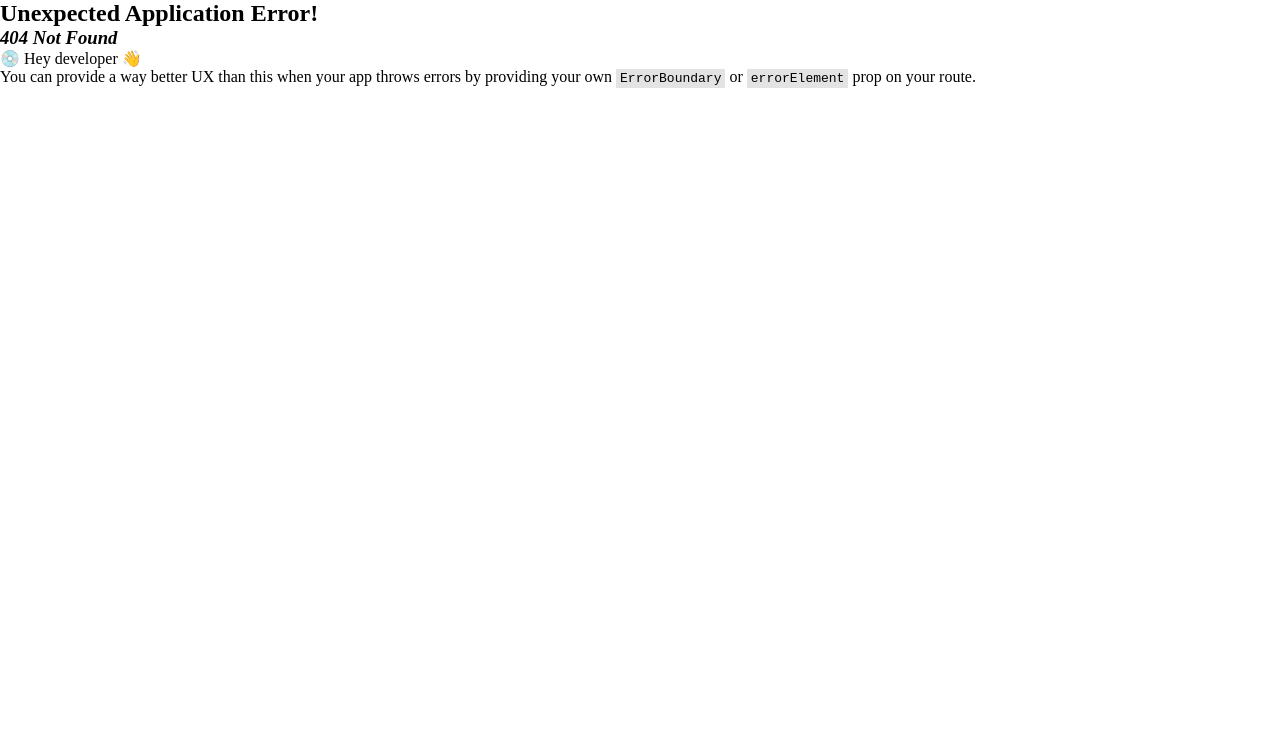
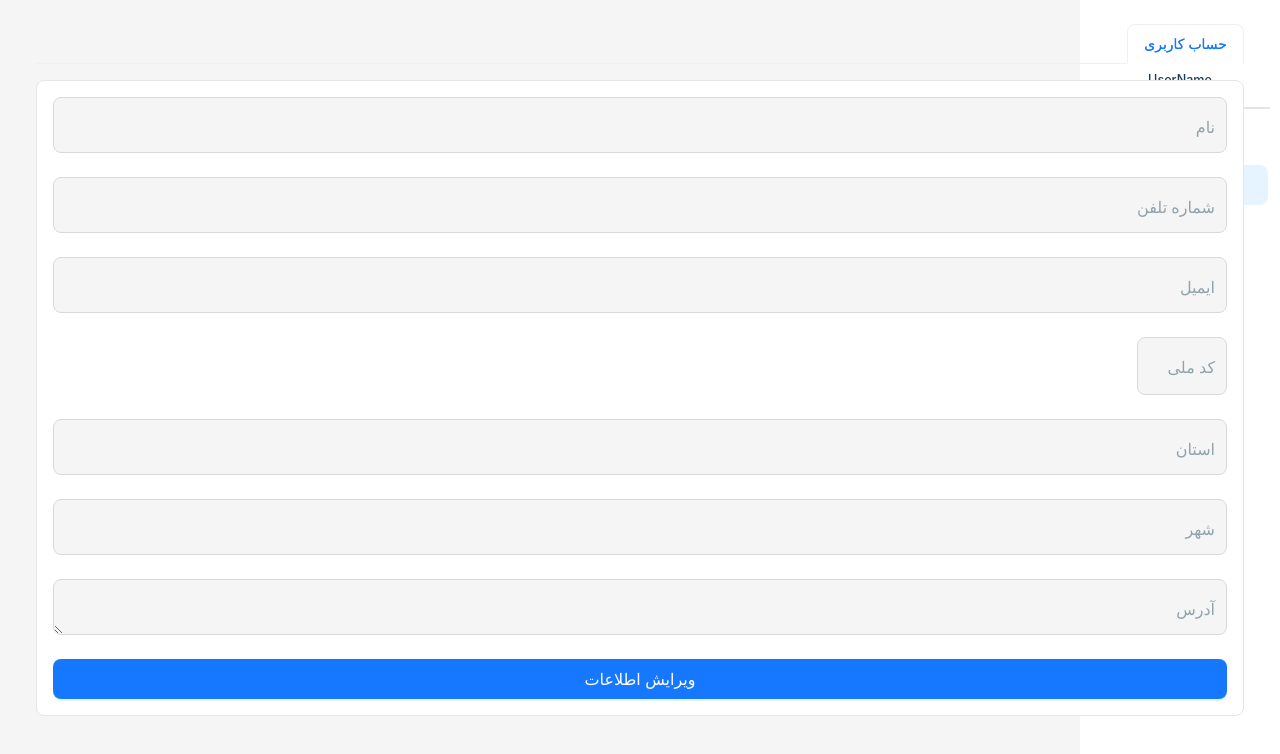
Before and after one commit to Ali-Oliaee/real-estate, a React (Create React App) app: page /profile in a window 1280 px wide. Before the commit this address had no page. Shown: the top 754 px of the page. Built offline with nearby package versions, Linux system fonts and the light colour scheme.

Commit message:
add profile page

```diff
--- a/src/App.js
+++ b/src/App.js
@@ -16,6 +16,10 @@ export const queryClient = new QueryClient({
 })
 
 function App() {
+  document.addEventListener("contextmenu", (e) => {
+    e.preventDefault()
+  })
+
   return (
     <QueryClientProvider client={queryClient}>
       <ConfigProvider direction="rtl" locale={IR}>
--- /dev/null
+++ b/src/components/float-label/index.jsx
@@ -0,0 +1,41 @@
+import React, { useState } from "react"
+import cn from "classnames"
+
+import "./styles.scss"
+
+const FloatLabel = ({
+  children,
+  label,
+  value,
+  forceFocused = false,
+  ...restProps
+}) => {
+  const [focus, setFocus] = useState(false)
+
+  const childrenWithProps = React.Children.map(children, (child) => {
+    if (React.isValidElement(child)) {
+      return React.cloneElement(child, { value, ...restProps })
+    }
+    return child
+  })
+
+  return (
+    <div
+      className="float-label-wrapper"
+      onBlur={() => setFocus(false)}
+      onFocus={() => setFocus(true)}
+    >
+      {childrenWithProps}
+      <label
+        className={cn("label", {
+          float:
+            forceFocused || focus || (value != null && value?.length !== 0),
+        })}
+      >
+        {label}
+      </label>
+    </div>
+  )
+}
+
+export default FloatLabel
--- /dev/null
+++ b/src/components/float-label/styles.scss
@@ -0,0 +1,39 @@
+.float-label-wrapper {
+  position: relative;
+
+  textarea,
+  input:not([type='hidden']),
+  .ant-select-selector {
+    padding: 6px 10px;
+    padding-top: 18px;
+    min-height: 56px;
+  }
+  .ant-select-selection-search-input {
+    padding-top: 12px !important;
+  }
+  .ant-select-selector {
+    display: flex;
+    align-items: flex-end;
+    justify-content: flex-start;
+  }
+  .ant-picker {
+    padding: 0;
+  }
+
+  .label {
+    font-size: 16px;
+    color: #91a2ab;
+    font-weight: 500;
+    position: absolute;
+    pointer-events: none;
+    right: 12px;
+    top: 18px;
+    transition: 0.2s ease all;
+    z-index: 999;
+
+    &.float {
+      top: 6px;
+      font-size: 12px;
+    }
+  }
+}
--- a/src/components/index.js
+++ b/src/components/index.js
@@ -1 +1,2 @@
 export { default as SideMenu } from "./sidebar"
+export { default as FloatLabel } from "./float-label"
--- a/src/index.scss
+++ b/src/index.scss
@@ -2,6 +2,7 @@
     box-sizing: border-box;
     margin: 0;
     padding: 0;
+    user-select: none;
 
 
     .ant-table-container::after,
--- a/src/pages/index.js
+++ b/src/pages/index.js
@@ -1,2 +1,3 @@
 export { default as LoginPage } from "./login"
 export { default as StatesPage } from "./states"
+export { default as ProfilePage } from "./profile"
--- /dev/null
+++ b/src/pages/profile/index.jsx
@@ -0,0 +1,141 @@
+import { Button, Form, Input, InputNumber, message, Tabs } from "antd"
+import { useEffect, useState } from "react"
+import { useQuery } from "react-query"
+// import { CustomDatePicker } from "../../components/CustomDatePicker"
+import { FloatLabel } from "../../components"
+import { useValidators } from "../../hooks"
+import { AdminLayout } from "../../layouts"
+// import { getCurrentUser, updateUserbyUser } from '../../api';
+import "./styles.scss"
+
+const fieldsToValidate = [
+  "full_name",
+  "phone_number",
+  "email",
+  "national_code",
+  "province",
+  "city",
+  "postal_code",
+  "address",
+  "card_number",
+  "shaba_number",
+  "account_number",
+]
+
+const ProfilePage = () => {
+  const { requiredField, validEmail } = useValidators()
+  // const { id: userId, last_login } = JSON.parse(localStorage.getItem("user"))
+  const [formInstance] = Form.useForm()
+  const [loading, setLoading] = useState(false)
+  // const { data: currentUser, refetch } = useQuery("users", () =>
+  //   getCurrentUser(userId)
+  // )
+
+  // useEffect(
+  //   () =>
+  //     formInstance.setFieldsValue({
+  //       ...currentUser,
+  //       last_login,
+  //       date_joined: currentUser?.date_joined * 1000,
+  //     }),
+  //   [currentUser]
+  // )
+
+  const validateCurrentStep = () =>
+    formInstance.validateFields(fieldsToValidate)
+
+  // const submitCurrentStep = (values) =>
+  //   new Promise((resolve, reject) => {
+  //     const payload = { id: userId, ...values }
+
+  //     // updateUserbyUser(payload)
+  //     //   .then((res) => {
+  //     //     refetch()
+  //     //     resolve(res)
+  //     //   })
+  //     //   .catch(reject)
+  //   })
+
+  // const handleConfirmStep = () => {
+  //   validateCurrentStep().then((values) => {
+  //     setLoading(true)
+  //     submitCurrentStep(values)
+  //       .then(() => {
+  //         message.success("حساب کاربری با موفقیت بروزرسانی شد")
+  //       })
+  //       .catch((err) => message.error(err?.message))
+  //       .finally(() => setLoading(false))
+  //   })
+  // }
+
+  return (
+    <AdminLayout>
+      <Tabs type="card" className="tables-tab-bar">
+        <Tabs.TabPane tab="حساب کاربری" key="profile">
+          <div className="profile-info">
+            <Form
+              form={formInstance}
+              size="large"
+              colon={false}
+              // onFinish={handleConfirmStep}
+              name="user-profile-form"
+              requiredMark={false}
+            >
+              <div className="inline-container">
+                <Form.Item name="full_name" rules={[requiredField]}>
+                  <FloatLabel label="نام">
+                    <Input readOnly disabled />
+                  </FloatLabel>
+                </Form.Item>
+                <Form.Item name="phone_number" rules={[requiredField]}>
+                  <FloatLabel label="شماره تلفن">
+                    <Input readOnly disabled type="tel" className="ltr-input" />
+                  </FloatLabel>
+                </Form.Item>
+                <Form.Item name="email" rules={[requiredField, validEmail]}>
+                  <FloatLabel label="ایمیل">
+                    <Input
+                      readOnly
+                      disabled
+                      type="email"
+                      className="ltr-input"
+                    />
+                  </FloatLabel>
+                </Form.Item>
+                <Form.Item name="national_code" rules={[requiredField]}>
+                  <FloatLabel label="کد ملی">
+                    <InputNumber
+                      className="full-width ltr-input"
+                      readOnly
+                      disabled
+                    />
+                  </FloatLabel>
+                </Form.Item>
+                <Form.Item name="province" rules={[requiredField]}>
+                  <FloatLabel label="استان">
+                    <Input readOnly disabled />
+                  </FloatLabel>
+                </Form.Item>
+                <Form.Item name="city" rules={[requiredField]}>
+                  <FloatLabel label="شهر">
+                    <Input readOnly disabled />
+                  </FloatLabel>
+                </Form.Item>
+                <Form.Item name="address" rules={[requiredField]}>
+                  <FloatLabel label="آدرس">
+                    <Input.TextArea cols="21" rows="1" readOnly disabled />
+                  </FloatLabel>
+                </Form.Item>
+              </div>
+              <Button block loading={loading} type="primary" htmlType="submit">
+                ویرایش اطلاعات
+              </Button>
+            </Form>
+          </div>
+        </Tabs.TabPane>
+      </Tabs>
+    </AdminLayout>
+  )
+}
+
+export default ProfilePage
--- /dev/null
+++ b/src/pages/profile/styles.scss
@@ -0,0 +1,6 @@
+.profile-info {
+  background-color: #fff;
+  padding: 1rem;
+  border-radius: 0.5rem;
+  border: 1px solid #e6e6e6;
+}
--- a/src/routes/guest.js
+++ b/src/routes/guest.js
@@ -1,5 +1,5 @@
 import { createBrowserRouter } from "react-router-dom"
-import { LoginPage, StatesPage } from "../pages"
+import { LoginPage, StatesPage, ProfilePage } from "../pages"
 
 const router = createBrowserRouter([
   {
@@ -10,6 +10,10 @@ const router = createBrowserRouter([
     path: "/",
     element: <StatesPage />,
   },
+  {
+    path: "/profile",
+    element: <ProfilePage />,
+  },
 ])
 
 export default router
```
